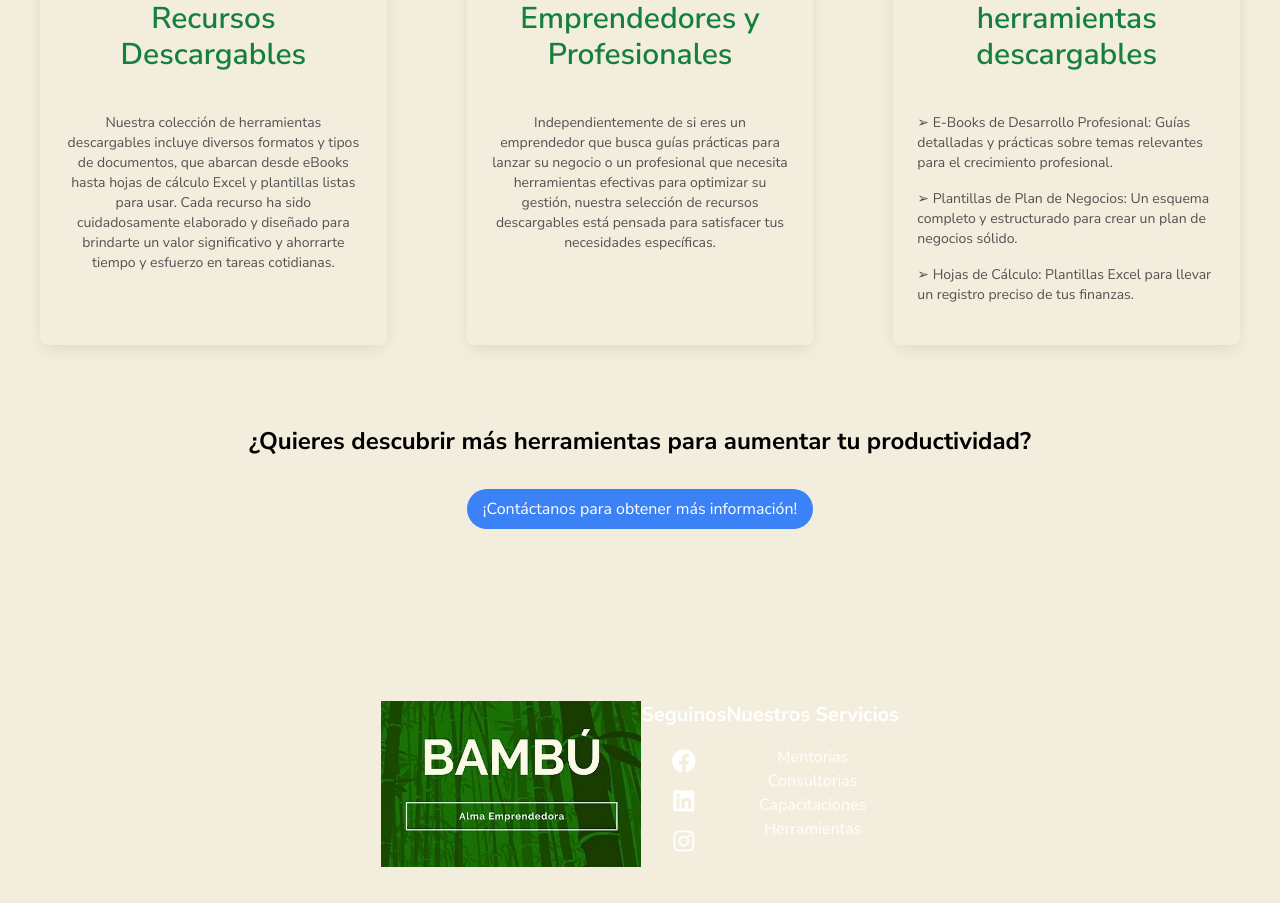
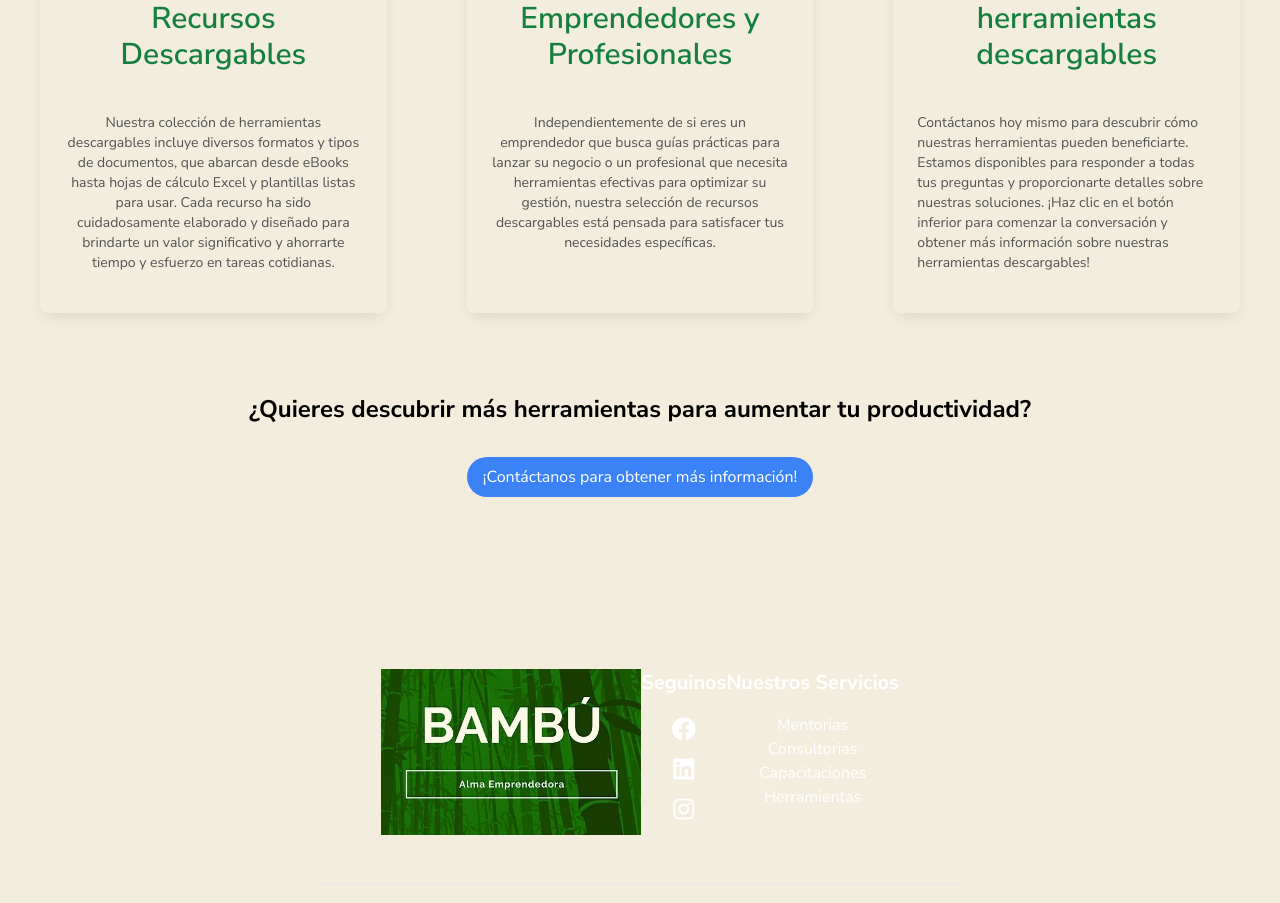
Before and after one commit to REVelazquez/Bambu-front, a Next.js app in the folder bambu/: page /Herramientas/herramientas in a window 1280 px wide. Shown: the part 819-1722 px from the top of the page. Built offline with nearby package versions, Linux system fonts and the light colour scheme.

Commit message:
ajustes About y herramientas

```diff
--- a/bambu/src/pages/About/about.jsx
+++ b/bambu/src/pages/About/about.jsx
@@ -55,34 +55,32 @@ const About = () => {
             </div>
 
             {/* cultura organizacional */}
-            <section className=''>
-                <h1 className='font-bold mt-28 mb-4 text-4xl text-center md:text-4xl md:text-4xl sm:text-3xl text-green-800 animate-fade-down'>{texts.tittle3}</h1>
-                <section className='flex flex-row align-center p-16'>
-                <section className="flex-1 text-center m-6 p-4 lg:m-10 block rounded-lg bg-transparent bg-opacity-50 shadow-md dark:bg-neutral-700">
-                    <h3 className='text-green-700 font-bold text-l lg:text-2xl mb-5 animate-fade-down'>
+            <section className='text-center px-6'>
+            <h1 className='font-semibold text-3xl sm:text-4xl md:text-5xl lg:text-6xl text-green-800 mt-10 mb-8 animate-fade-down'>
+          {texts.tittle3}
+        </h1>
+
+        <div className='flex flex-wrap justify-center items-center'>
+          <div className='w-full md:w-1/2 lg:w-1/3 m-4 p-4 rounded-lg shadow-md'>
+            <h3 className='text-green-700 font-bold text-lg md:text-xl lg:text-2xl mb-4'>
               {texts.subtittle1}
             </h3>
-                    <p className='font-semibold animate-fade-down'>
-                        {texts.visionDesc}
-                    </p>
-                </section>
-                <section className="flex-1 text-center m-6 p-4 lg:m-10 block rounded-lg bg-transparent bg-opacity-50 shadow-md dark:bg-neutral-700">
-                <h3 className='text-green-700 font-bold text-l lg:text-2xl mb-4 animate-fade-down'>
+            <p className='font-semibold'>{texts.visionDesc}</p>
+          </div>
+          <div className='w-full md:w-1/2 lg:w-1/3 m-4 p-4 rounded-lg shadow-md'>
+            <h3 className='text-green-700 font-bold text-lg md:text-xl lg:text-2xl mb-4'>
               {texts.subtittle2}
             </h3>
-                    <p className='font-semibold animate-fade-down'>
-                        {texts.misionDesc}
-                    </p>
-                </section>
-                </section>
-                <span className='ml-8'>
-                <h3 className='font-bold mt-28 mb-4 text-4xl text-center md:text-4xl md:text-4xl sm:text-3xl text-green-800'>
+            <p className='font-semibold'>{texts.misionDesc}</p>
+          </div>
+        </div>
+
+        <h3 className='font-semibold mt-8 text-3xl sm:text-4xl md:text-5xl lg:text-6xl text-green-800'>
           {texts.subtittle3}
         </h3>
-                    <p className='flex flex-col pb-12 md:flex-row justify-center font-semibold animate-fade-down'>
+        <p className='mt-8 mb-8 text-center text-lg md:text-xl lg:text-2xl'>
           {texts.valoresDesc}
         </p>
-                </span>
         <AcordeonValores />
             </section>
             {/* Container para lo que hace destacar a Bambú */}
--- a/bambu/src/pages/Herramientas/herramientas.jsx
+++ b/bambu/src/pages/Herramientas/herramientas.jsx
@@ -53,15 +53,10 @@ const Herramientas = () => {
             </h5>
             <div className='text-left'>
               <p className="mb-4 mt-10 text-base lg:text-sm text-neutral-600">
-                ➢ E-Books de Desarrollo Profesional: Guías detalladas y prácticas sobre temas
-                relevantes para el crecimiento profesional.
-              </p>
-              <p className="mb-4 text-base lg:text-sm text-neutral-600">
-                ➢ Plantillas de Plan de Negocios: Un esquema completo y estructurado para crear
-                un plan de negocios sólido.
-              </p>
-              <p className="mb-4 text-base lg:text-sm text-neutral-600">
-                ➢ Hojas de Cálculo: Plantillas Excel para llevar un registro preciso de tus finanzas.
+                Contáctanos hoy mismo para descubrir cómo nuestras herramientas pueden beneficiarte.
+                Estamos disponibles para responder a todas tus preguntas y proporcionarte detalles sobre
+                nuestras soluciones. ¡Haz clic en el botón inferior para comenzar la conversación y obtener más información
+                sobre nuestras herramientas descargables!
               </p>
             </div>
           </div>
```
Lines whose indentation alone changed are shown as unchanged.
